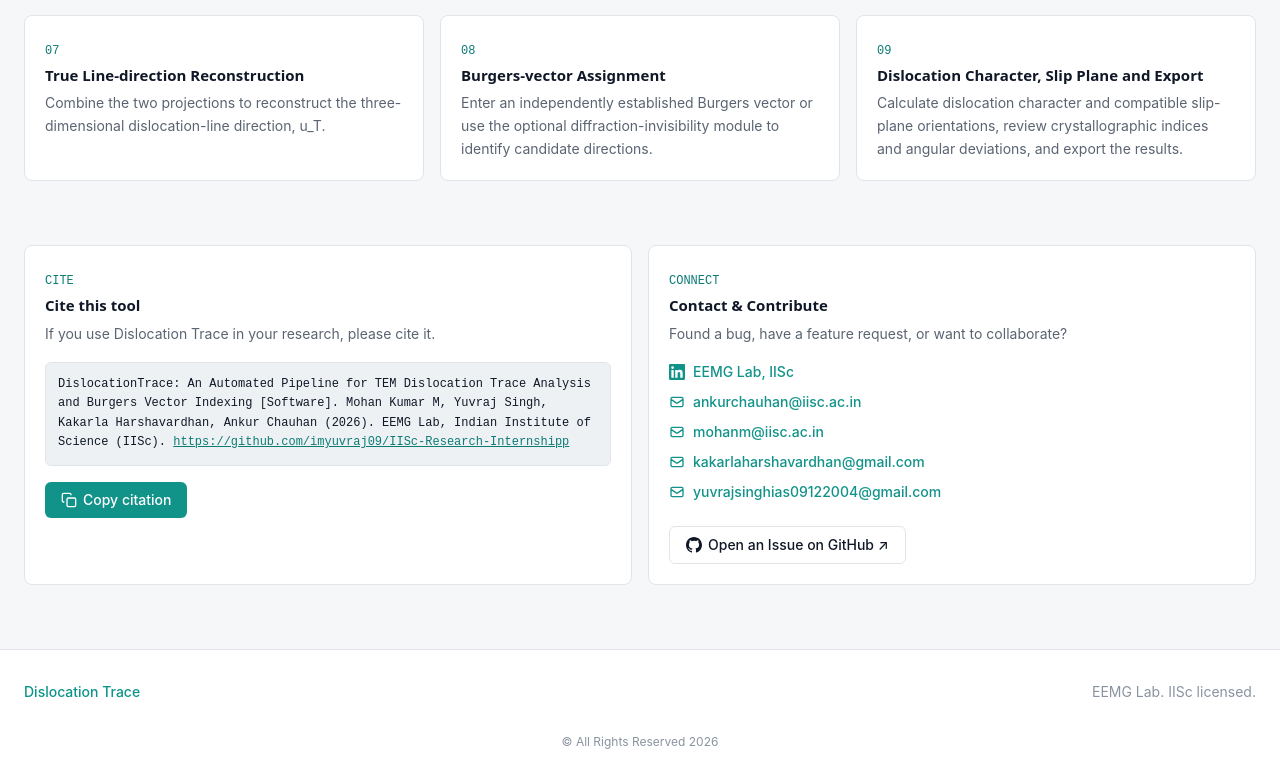
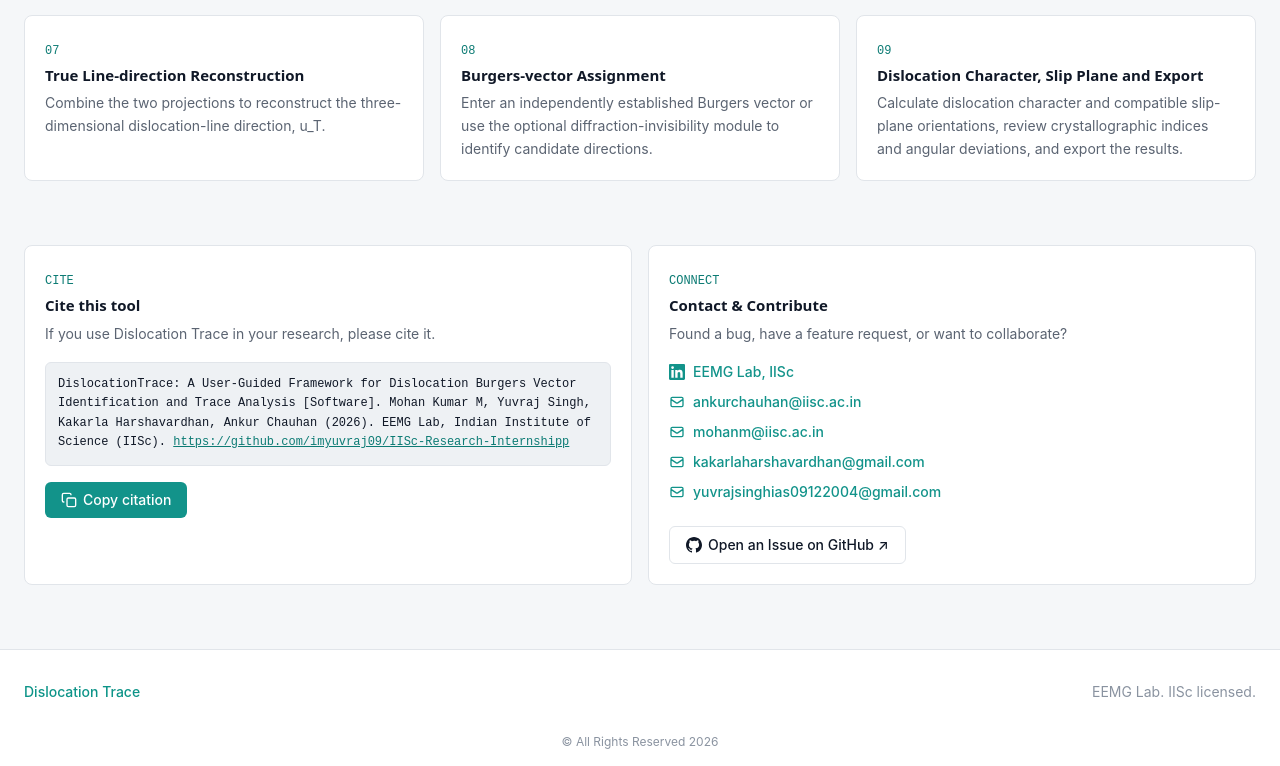
Before and after one commit to imyuvraj09/Dislocation-Trace, a Next.js app in the folder frontend/: page / in a window 1280 px wide. Shown: the part 1164-1930 px from the top of the page. Built offline with nearby package versions, Linux system fonts and the light colour scheme; no server answers.

Commit message:
update citation title to User-Guided Framework

```diff
--- a/frontend/components/ui/CitationContactCard.js
+++ b/frontend/components/ui/CitationContactCard.js
@@ -1,6 +1,6 @@
 import { useState } from "react";
 
-const CITATION_TEXT = `DislocationTrace: An Automated Pipeline for TEM Dislocation Trace Analysis and Burgers Vector Indexing [Software]. Mohan Kumar M, Yuvraj Singh, Kakarla Harshavardhan, Ankur Chauhan (2026). EEMG Lab, Indian Institute of Science (IISc). https://github.com/imyuvraj09/IISc-Research-Internshipp`;
+const CITATION_TEXT = `DislocationTrace: A User-Guided Framework for Dislocation Burgers Vector Identification and Trace Analysis [Software]. Mohan Kumar M, Yuvraj Singh, Kakarla Harshavardhan, Ankur Chauhan (2026). EEMG Lab, Indian Institute of Science (IISc). https://github.com/imyuvraj09/IISc-Research-Internshipp`;
 
 /**
  * CitationContactCard
@@ -44,7 +44,7 @@
 
         {/* Citation box */}
         <pre className="mt-4 overflow-x-auto whitespace-pre-wrap break-words rounded-md border border-line bg-surfaceAlt p-3 font-mono text-xs leading-relaxed text-ink">
-          DislocationTrace: An Automated Pipeline for TEM Dislocation Trace Analysis and Burgers Vector Indexing [Software]. Mohan Kumar M, Yuvraj Singh, Kakarla Harshavardhan, Ankur Chauhan (2026). EEMG Lab, Indian Institute of Science (IISc).{" "}
+          DislocationTrace: A User-Guided Framework for Dislocation Burgers Vector Identification and Trace Analysis [Software]. Mohan Kumar M, Yuvraj Singh, Kakarla Harshavardhan, Ankur Chauhan (2026). EEMG Lab, Indian Institute of Science (IISc).{" "}
           <a
             href="https://github.com/imyuvraj09/IISc-Research-Internshipp"
             target="_blank"
--- a/frontend/pages/about.js
+++ b/frontend/pages/about.js
@@ -41,7 +41,7 @@
       college: "MCKV Institute of Engineering, West Bengal",
       instituteWebsite: "https://mckvie.edu.in",
       linkedin: "https://www.linkedin.com/in/imyuvraj-singh/",
-      email: "yuvraj@mckvie.edu.in",
+      email: "yuvrajsinghias09122004@gmail.com",
       photo: "/images/yuvraj.jpg",
       details:
         "Focused on automation of TEM dislocation trace analysis, combining computer vision (Python, OpenCV) with crystallographic geometry.",
```
Also changed, not shown: 1 other file (tests, documents, lock files or other folders).
